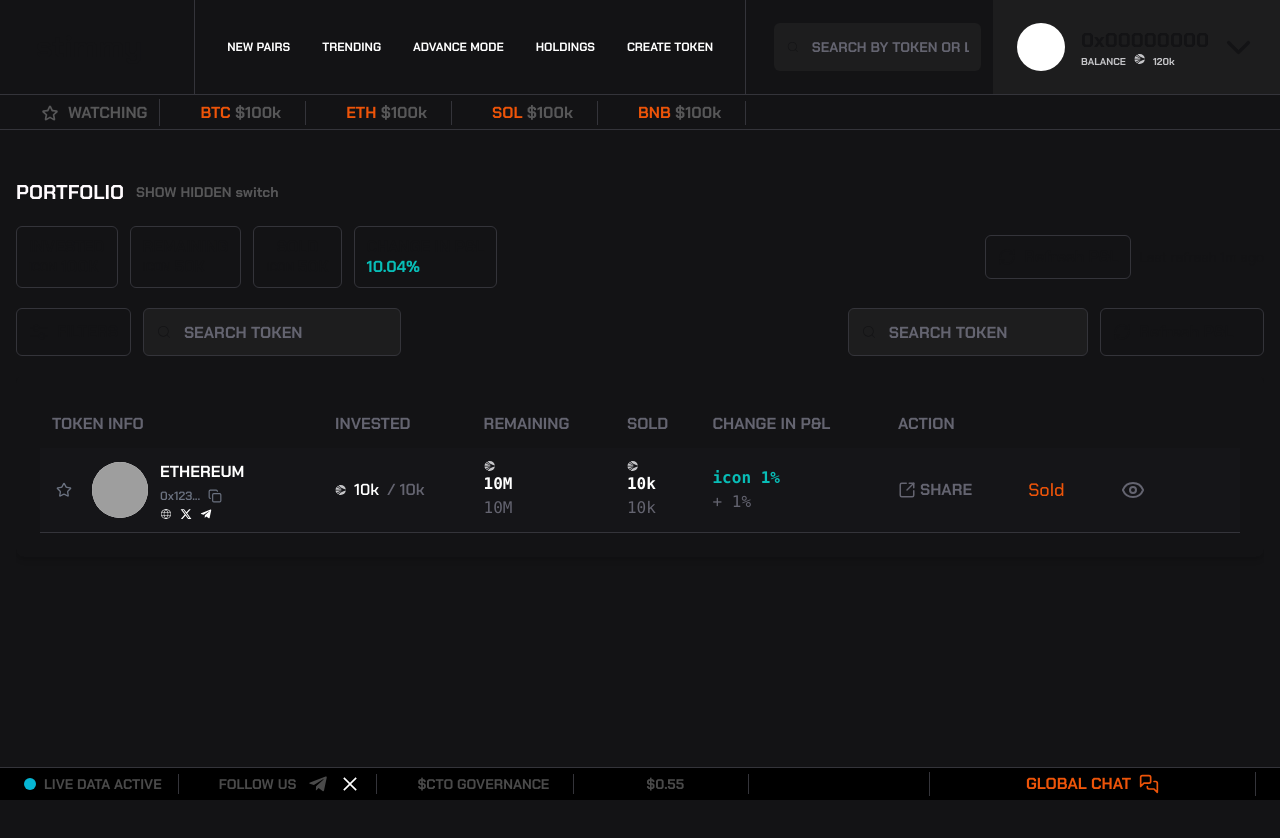
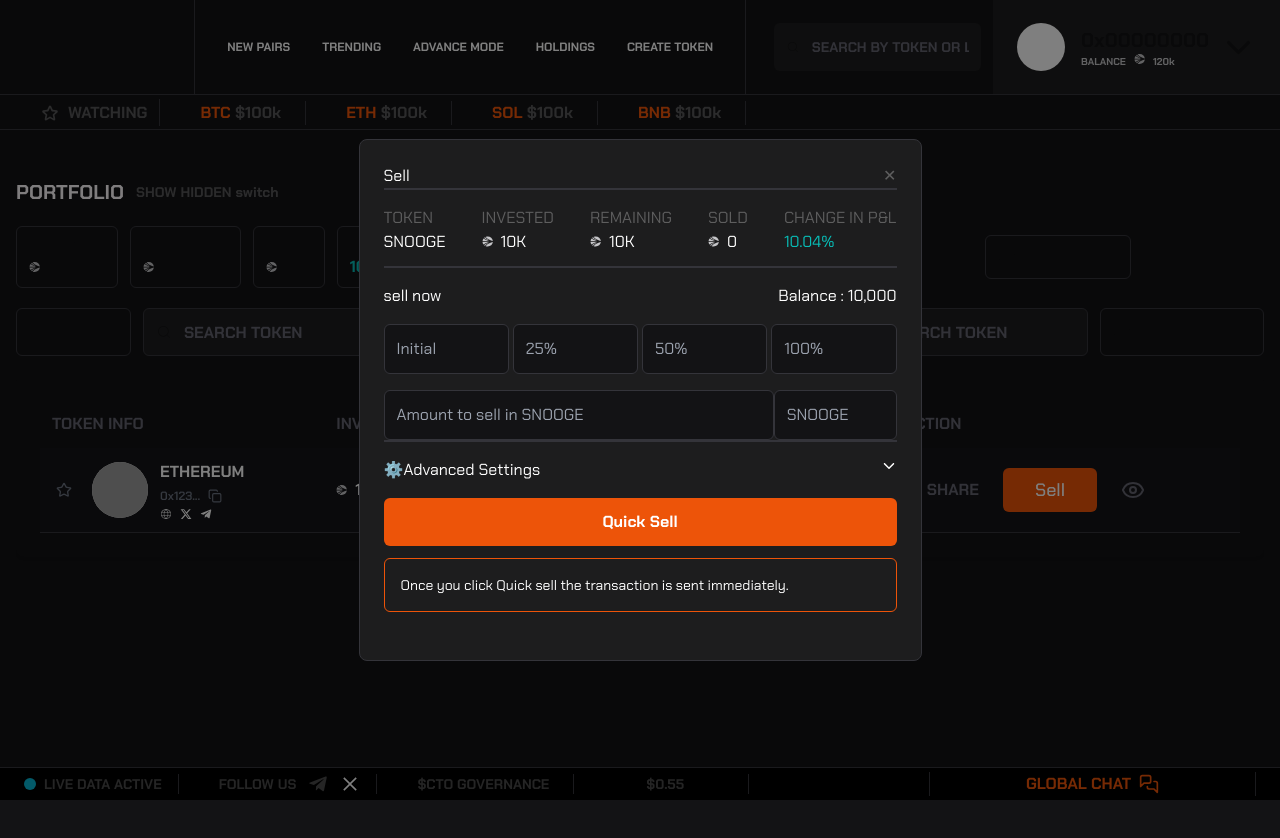
Before and after one commit to Mickyj70/ctod-dev, a Next.js app: page /holdings in a window 1280 px wide. Both pictures are taken after a click on the button "Sell". Shown: the top 838 px of the page. Built offline with nearby package versions, Linux system fonts and the light colour scheme; grey boxes are pictures that could not be loaded.

Commit message:
added models

```diff
--- a/app/holdings/page.jsx
+++ b/app/holdings/page.jsx
@@ -1,12 +1,15 @@
 "use client";
-import React from "react";
+import React, { useState } from "react";
 import { RxMixerHorizontal } from "react-icons/rx";
 import { RefreshCw } from "lucide-react";
 import { Table } from "../../components/ui/table/table";
 import HoldingTokenTable from "../../components/ui/LockedTokenTable/HoldingsTokenTable";
 import { CiSearch } from "react-icons/ci";
+import { SellTokenModal } from "../../components/ui/modals/selltoken";
 
 export default function Page() {
+  const [isModalOpen, setIsModalOpen] = useState(false);
+
   const handleFavoriteToggle = ({ index, isFavorited }) => {
     console.log(
       `Token ${index} is ${isFavorited ? "favorited" : "unfavorited"}`
@@ -58,22 +61,28 @@ export default function Page() {
             <div className="flex-col px-6 primarybutton gap-y-1">
               <p>INVESTED</p>
               <p className="flex items-center w-full gap-x-1">
-                {" "}
-                <span className="text-xs">icon</span> 100k
+                <span className="text-xs">
+                  <img src="/Icon.svg" alt="i" />
+                </span>{" "}
+                100k
               </p>
             </div>
             <div className="flex-col px-6 primarybutton gap-y-1">
               <p>REMAINING</p>
               <p className="flex items-center w-full gap-x-1">
-                {" "}
-                <span className="text-xs">icon</span> 50k
+                <span className="text-xs">
+                  <img src="/Icon.svg" alt="i" />
+                </span>{" "}
+                50k
               </p>
             </div>
             <div className="flex-col px-6 primarybutton gap-y-1">
               <p>SOLD</p>
               <p className="flex items-center w-full gap-x-1">
-                {" "}
-                <span className="text-xs">icon</span> 50k
+                <span className="text-xs">
+                  <img src="/Icon.svg" alt="i" />
+                </span>{" "}
+                50k
               </p>
             </div>
             <div className="flex-col px-6 primarybutton gap-y-1">
@@ -139,9 +148,16 @@ export default function Page() {
             showQuickBuy={false}
           /> */}
 
-          <HoldingTokenTable tokens={token} />
+          <HoldingTokenTable
+            tokens={token}
+            onSellClick={() => setIsModalOpen(true)}
+          />
         </div>
       </div>
+      <SellTokenModal
+        isOpen={isModalOpen}
+        onClose={() => setIsModalOpen(false)}
+      />
     </div>
   );
 }
--- a/components/createtokenmodal.jsx
+++ b/components/createtokenmodal.jsx
@@ -1,15 +1,15 @@
-// import { CreateTokenModal } from "@/components/ui/modals/createtoken";
+import { CreateTokenModal } from "@/components/ui/modals/createtoken";
 
-// // Add state for modal visibility
-// const [isModalOpen, setIsModalOpen] = useState(false);
+// Add state for modal visibility
+const [isModalOpen, setIsModalOpen] = useState(false);
 
-// // Add button to trigger modal
-// <>
-//   // Add button to trigger modal
-//   <button onClick={() => setIsModalOpen(true)}>Create Token</button>
-//   // Add modal component
-//   <CreateTokenModal
-//     isOpen={isModalOpen}
-//     onClose={() => setIsModalOpen(false)}
-//   />
-// </>;
+// Add button to trigger modal
+<>
+  // Add button to trigger modal
+  <button onClick={() => setIsModalOpen(true)}>Create Token</button>
+  // Add modal component
+  <CreateTokenModal
+    isOpen={isModalOpen}
+    onClose={() => setIsModalOpen(false)}
+  />
+</>;
--- a/components/ui/LockedTokenTable/HoldingsTokenTable.jsx
+++ b/components/ui/LockedTokenTable/HoldingsTokenTable.jsx
@@ -12,6 +12,7 @@ import React, { useState } from "react";
 import { FaTelegramPlane } from "react-icons/fa";
 import { FaXTwitter } from "react-icons/fa6";
 import { CiGlobe } from "react-icons/ci";
+import { SellTokenModal } from "../modals/selltoken";
 
 const HoldingTokenTable = ({
   tokens,
@@ -22,6 +23,7 @@ const HoldingTokenTable = ({
   const [favorites, setFavorites] = useState(new Set());
   const [eye, setEye] = useState(false);
   const [sold, setSold] = useState(false);
+  const [isModalOpen, setIsModalOpen] = useState(false);
 
   const handleFavoriteToggle = (index) => {
     const newFavorites = new Set(favorites);
@@ -116,8 +118,7 @@ const HoldingTokenTable = ({
               </td>
               <td className="p-3 font-mono ">
                 <div className="">
-                  <span>
-                    {" "}
+                  <span className="flex gap-1">
                     <img src="/Icon.svg" alt="i" /> {token.remaining}
                   </span>
                   <p className="font-light text-placeholderText">
@@ -127,8 +128,7 @@ const HoldingTokenTable = ({
               </td>
               <td className="p-3 font-mono ">
                 <div className="">
-                  <span>
-                    {" "}
+                  <span className="flex gap-1">
                     <img src="/Icon.svg" alt="i" /> {token.sold}
                   </span>
                   <p className="font-light text-placeholderText">
@@ -139,10 +139,7 @@ const HoldingTokenTable = ({
 
               <td className="p-3 font-mono ">
                 <div className="">
-                  <span className="text-positive">
-                    {" "}
-                    icon {token.changeInPL}
-                  </span>
+                  <span className="text-positive">{token.changeInPL}</span>
                   <p className="font-light text-placeholderText">
                     + {token.changeInPL}
                   </p>
@@ -159,7 +156,7 @@ const HoldingTokenTable = ({
                     share
                   </button>
                   <button
-                    onClick={handleSoldToggle}
+                    onClick={() => setIsModalOpen(true)}
                     className={`px-8 py-2 rounded-md ${
                       sold ? "text-secondaryText" : "bg-secondaryText"
                     }  text-lg capitalize font-medium hover:scale-90 hover:duration-150 duration-150`}
@@ -178,6 +175,10 @@ const HoldingTokenTable = ({
           ))}
         </tbody>
       </table>
+      <SellTokenModal
+        isOpen={isModalOpen}
+        onClose={() => setIsModalOpen(false)}
+      />
     </div>
   );
 };
--- a/components/ui/modals/createtoken.jsx
+++ b/components/ui/modals/createtoken.jsx
@@ -1,58 +1,64 @@
-// "use client";
-// import { useState } from "react";
+"use client";
+import { useState } from "react";
 
-// export const CreateTokenModal = ({ isOpen, onClose }) => {
-//   const [amount, setAmount] = useState("");
-//   const [data, setData] = useState("");
+export const CreateTokenModal = ({ isOpen, onClose }) => {
+  const [amount, setAmount] = useState("");
+  const [data, setData] = useState("");
 
-//   if (!isOpen) return null;
+  if (!isOpen) return null;
 
-//   return (
-//     <div className="fixed inset-0 z-50 flex items-center justify-center bg-black/50">
-//       <div className="w-[563px] bg-sidebar border border-bordercolor rounded-lg p-6">
-//         {/* Add close button */}
-//         <div className="flex justify-end mb-4">
-//           <button
-//             onClick={onClose}
-//             className="text-primaryText hover:text-white"
-//           >
-//             ✕
-//           </button>
-//         </div>
+  return (
+    <>
+      <div className="fixed inset-0 z-50 flex items-center justify-center bg-black/50">
+        <div className="w-[563px] bg-sidebar border border-bordercolor rounded-lg p-6">
+          {/* Add close button */}
+          <div className="flex justify-end mb-4">
+            <button
+              onClick={onClose}
+              className="text-primaryText hover:text-white"
+            >
+              ✕
+            </button>
+          </div>
 
-//         {/* Input Section */}
-//         <div className="space-y-4">
-//           <p className="font-bold text-white">
-//             Choose how many $ticker you want to buy (optional)
-//           </p>
-//           <div className="flex">
-//             <input
-//               type="number"
-//               value={amount}
-//               onChange={(e) => setAmount(e.target.value)}
-//               className="w-4/5 p-3 border rounded-md outline-none bg-background border-bordercolor focus:border-secondaryText"
-//               placeholder="0.0"
-//             />
-//             <input
-//               type="text"
-//               value={data}
-//               onChange={(e) => setData(e.target.value)}
-//               className="w-1/4 p-3 border rounded-md outline-none bg-background border-bordercolor focus:border-secondaryText"
-//               placeholder="SON"
-//             />
-//           </div>
-//           <button className="w-full py-3 font-bold text-white rounded-md bg-secondaryText hover:bg-secondaryText/90">
-//             Create Token
-//           </button>
-//           {/* Warning Message */}
-//           <div className="p-4 mb-6 border rounded-md border-secondaryText">
-//             <p className="text-sm text-white text-negative">
-//               Warning: Please ensure you understand the risks before creating a
-//               token.
-//             </p>
-//           </div>
-//         </div>
-//       </div>
-//     </div>
-//   );
-// };
+          {/* Input Section */}
+          <div className="space-y-4">
+            <p className="font-bold text-white">
+              Choose how many $ticker you want to buy (optional)
+            </p>
+            <div className="flex">
+              <input
+                type="number"
+                value={amount}
+                onChange={(e) => setAmount(e.target.value)}
+                className="w-4/5 p-3 border rounded-md outline-none bg-background border-bordercolor focus:border-secondaryText"
+                placeholder="0.0"
+              />
+              <input
+                type="text"
+                value={data}
+                onChange={(e) => setData(e.target.value)}
+                className="w-1/4 p-3 border rounded-md outline-none bg-background border-bordercolor focus:border-secondaryText"
+                placeholder="SON"
+              />
+            </div>
+            <button className="w-full py-3 font-bold text-white rounded-md bg-secondaryText hover:bg-secondaryText/90">
+              Create Token
+            </button>
+            {/* Warning Message */}
+            <div className="p-4 mb-6 border rounded-md border-secondaryText">
+              <p className="text-sm text-white text-negative">
+                Warning: Please ensure you understand the risks before creating
+                a token.
+              </p>
+            </div>
+          </div>
+        </div>
+      </div>
+      {/* <CreateTokenModal
+        isOpen={isModalOpen}
+        onClose={() => setIsModalOpen(false)}
+      /> */}
+    </>
+  );
+};
--- a/components/ui/modals/selltoken.jsx
+++ b/components/ui/modals/selltoken.jsx
@@ -2,7 +2,7 @@
 import { useState } from "react";
 import { IoIosArrowDown } from "react-icons/io";
 
-export const CreateTokenModal = ({ isOpen, onClose }) => {
+export const SellTokenModal = ({ isOpen, onClose }) => {
   const [amount, setAmount] = useState("");
   const [data, setData] = useState("");
   const [showAdvancedSettings, setShowAdvancedSettings] = useState(false);
@@ -14,8 +14,8 @@ export const CreateTokenModal = ({ isOpen, onClose }) => {
     <div className="fixed inset-0 z-50 flex items-center justify-center bg-black/50">
       <div className="w-[563px] bg-sidebar border border-bordercolor rounded-lg p-6">
         {/* Add close button */}
-        <div className="flex justify-end mb-4 border-b-2 border-bordercolor">
-          <p className="text-white ">sell</p>
+        <div className="flex justify-between mb-4 border-b-2 border-bordercolor">
+          <p className="text-white">Sell</p>
           <button
             onClick={onClose}
             className="text-primaryText hover:text-white"
@@ -23,40 +23,71 @@ export const CreateTokenModal = ({ isOpen, onClose }) => {
             ✕
           </button>
         </div>
+        {/* add headers and all */}
+        <div className="flex justify-between pb-3 mb-4 border-b-2 border-bordercolor">
+          <div className="gap-2 ">
+            <p className="text-primaryText">TOKEN</p>
+            <p>SNOOGE</p>
+          </div>
+          <div className="gap-2 ">
+            <p className="text-primaryText">INVESTED</p>
+            <p className="flex gap-2">
+              <img src="/Icon.svg" alt="i" />
+              10K
+            </p>
+          </div>
+          <div className="gap-2 ">
+            <p className="text-primaryText">REMAINING</p>
+            <p className="flex gap-2">
+              <img src="/Icon.svg" alt="i" />
+              10K
+            </p>
+          </div>
+          <div className="gap-2 ">
+            <p className="text-primaryText">SOLD</p>
+            <p className="flex gap-2">
+              <img src="/Icon.svg" alt="i" />0
+            </p>
+          </div>
+          <div className="gap-2 ">
+            <p className="text-primaryText">CHANGE IN P&L</p>
+            <p className="text-positive">10.04%</p>
+          </div>
+        </div>
         {/* Input Section */}
         <div className="mb-4 space-y-4 border-b-2 border-bordercolor">
-          <div className="flex space-x-4 ">
+          <div className="flex justify-between ">
             <p> sell now</p>
             <p> Balance : 10,000</p>
           </div>
-          <div className="flex mb-1 gap-x-1">
+          <div className="flex w-full mb-1 gap-x-1">
             <input
               type="number"
               value={amount}
               onChange={(e) => setAmount(e.target.value)}
-              className="w-1/5 p-3 border rounded-md outline-none bg-background border-bordercolor focus:border-secondaryText"
-              placeholder="0.0"
+              className="w-1/4 p-3 border rounded-md outline-none bg-background border-bordercolor focus:border-secondaryText"
+              placeholder="Initial"
             />
             <input
               type="number"
               value={amount}
               onChange={(e) => setAmount(e.target.value)}
-              className="w-1/5 p-3 border rounded-md outline-none bg-background border-bordercolor focus:border-secondaryText"
-              placeholder="0.0"
+              className="w-1/4 p-3 border rounded-md outline-none bg-background border-bordercolor focus:border-secondaryText"
+              placeholder="25%"
             />
             <input
               type="number"
               value={amount}
               onChange={(e) => setAmount(e.target.value)}
-              className="w-1/5 p-3 border rounded-md outline-none bg-background border-bordercolor focus:border-secondaryText"
-              placeholder="0.0"
+              className="w-1/4 p-3 border rounded-md outline-none bg-background border-bordercolor focus:border-secondaryText"
+              placeholder="50%"
             />
             <input
               type="number"
               value={amount}
               onChange={(e) => setAmount(e.target.value)}
-              className="w-1/5 p-3 border rounded-md outline-none bg-background border-bordercolor focus:border-secondaryText"
-              placeholder="0.0"
+              className="w-1/4 p-3 border rounded-md outline-none bg-background border-bordercolor focus:border-secondaryText"
+              placeholder="100%"
             />
           </div>
           <div className="flex mb-2">
@@ -65,7 +96,7 @@ export const CreateTokenModal = ({ isOpen, onClose }) => {
               value={amount}
               onChange={(e) => setAmount(e.target.value)}
               className="w-4/5 p-3 border rounded-md outline-none bg-background border-bordercolor focus:border-secondaryText"
-              placeholder="0.0"
+              placeholder="Amount to sell in SNOOGE"
             />
             <input
               type="text"
@@ -92,20 +123,14 @@ export const CreateTokenModal = ({ isOpen, onClose }) => {
 
           {showAdvancedSettings && (
             <div className="pt-4 mt-4 space-y-4 border-t border-bordercolor">
-              <div className="space-y-2">
-                <label className="text-sm text-primaryText">Slippage</label>
-                <input
-                  type="number"
-                  className="w-full p-3 border rounded-md outline-none bg-background border-bordercolor focus:border-secondaryText"
-                  placeholder="0.5%"
-                />
+              <div className="flex justify-between p-4 bg-background">
+                <p className="text-sm text-white text-primaryText">Slippage</p>
+                <p className="text-sm text-white text-primaryText">5%</p>
               </div>
 
               <div className="space-y-2">
-                <div className="flex items-center justify-between">
-                  <label className="text-sm text-primaryText">
-                    Mav Protection
-                  </label>
+                <div className="flex items-center justify-between p-4 bg-background">
+                  <label className="text-sm text-white ">Mev Protection</label>
                   <button
                     onClick={() => setMavProtection(!mavProtection)}
                     className={`w-12 h-6 rounded-full p-1 transition-colors ${
@@ -121,30 +146,24 @@ export const CreateTokenModal = ({ isOpen, onClose }) => {
                 </div>
               </div>
 
-              <div className="space-y-2">
-                <label className="text-sm text-primaryText">priority fee</label>
-                <input
-                  type="number"
-                  className="w-full p-3 border rounded-md outline-none bg-background border-bordercolor focus:border-secondaryText"
-                  placeholder="30 minutes"
-                />
+              <div className="flex justify-between p-4 bg-background">
+                <p className="text-sm text-white text-primaryText">
+                  Priority Fee
+                </p>
+                <p className="text-sm text-white text-primaryText">10 SON</p>
               </div>
 
-              <div className="space-y-2">
-                <label className="text-sm text-primaryText">
-                  Bribery amount
-                </label>
-                <input
-                  type="number"
-                  className="w-full p-3 border rounded-md outline-none bg-background border-bordercolor focus:border-secondaryText"
-                  placeholder="30 minutes"
-                />
+              <div className="flex justify-between p-4 bg-background">
+                <p className="text-sm text-white text-primaryText">
+                  Bribery Fee
+                </p>
+                <p className="text-sm text-white text-primaryText">3 SON</p>
               </div>
             </div>
           )}
         </div>
 
-        <button className="w-full py-3 font-bold text-white rounded-md bg-secondaryText hover:bg-secondaryText/90">
+        <button className="w-full py-3 mb-3 font-bold text-white rounded-md bg-secondaryText hover:bg-secondaryText/90">
           Quick Sell
         </button>
         {/* Warning Message */}
```
Also changed, not shown: app/create-token/page.jsx (+9 -3 lines).
